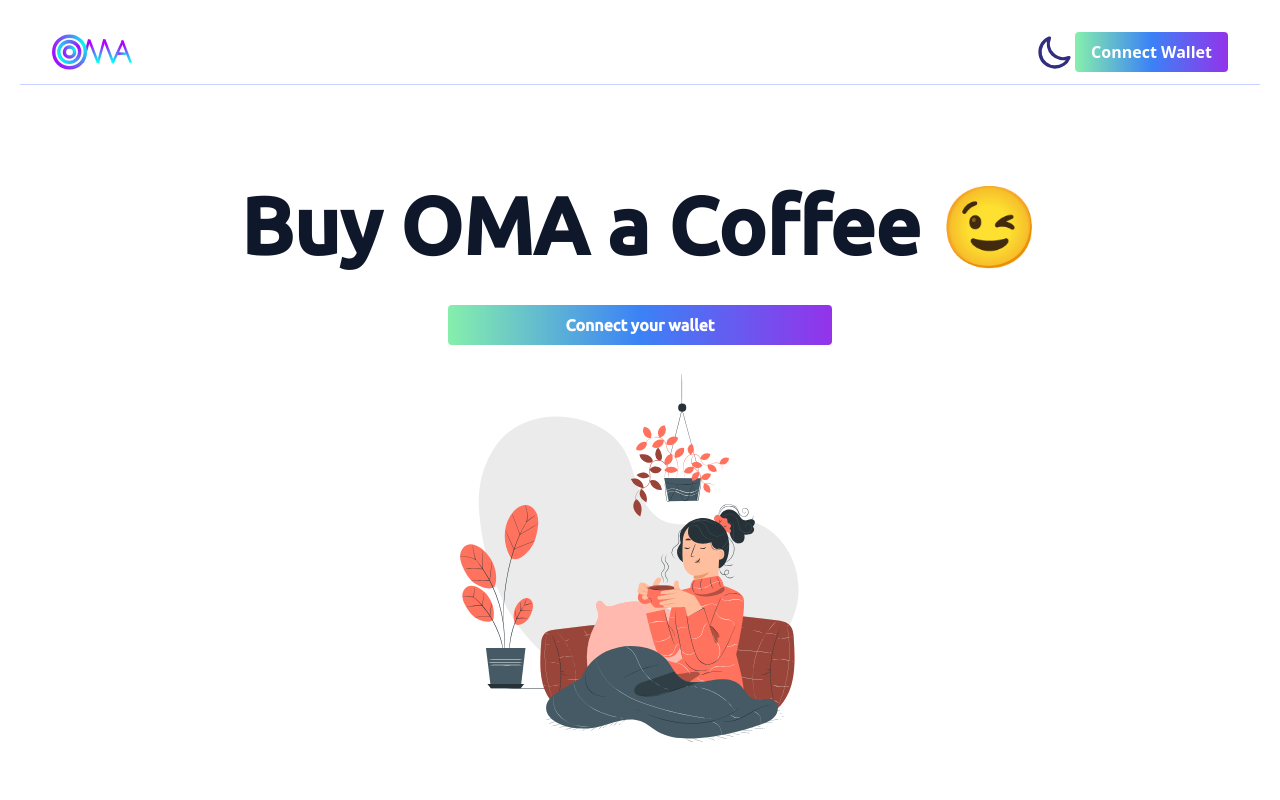
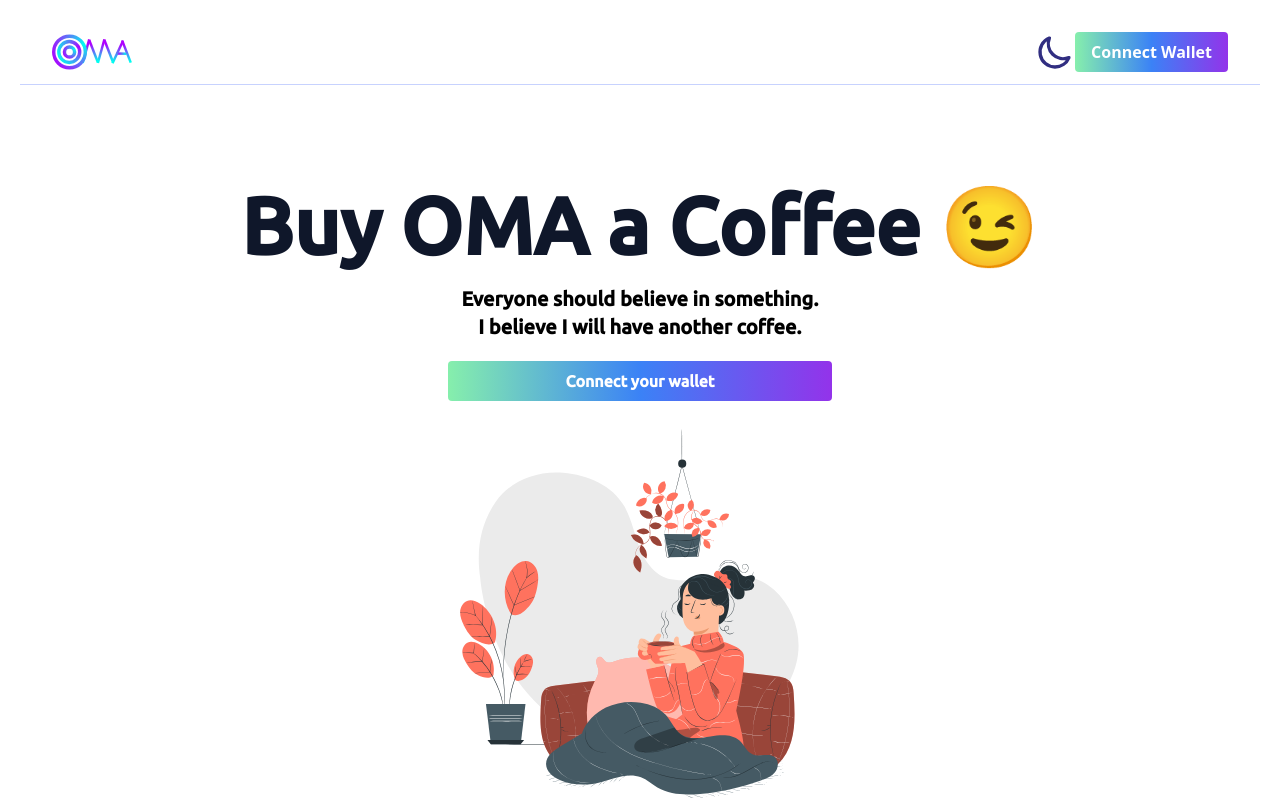
Before and after one commit to oma131/BuyMeACoffe_Dapp, a Next.js app in the folder my-app/: page / in a window 1280 px wide. Shown: the top 800 px of the page. Built offline with nearby package versions, Linux system fonts and the light colour scheme.

Commit message:
quick update

```diff
--- a/my-app/pages/index.js
+++ b/my-app/pages/index.js
@@ -166,7 +166,7 @@ const buyCoffee = async (amount) => {
         buyMeACoffee.off("NewMemo", onNewMemo);
       }
     }
-  }, []);
+  },);
 
   return (
     <div className="p-5 dark:bg-gray-900 bg-true-gray-50">
@@ -235,6 +235,10 @@ const buyCoffee = async (amount) => {
       <main className={styles.main}>
         <h1 className={styles.title}>
             <span className="text-slate-900 dark:text-white">Buy OMA a Coffee &#128521;</span>
+            <p className="text-xl text-blue-gray-900 dark:text-white">
+                Everyone should believe in something. <br/>
+                I believe I will have another coffee.
+            </p>
         </h1>
 
         {currentAccount ? (
```
